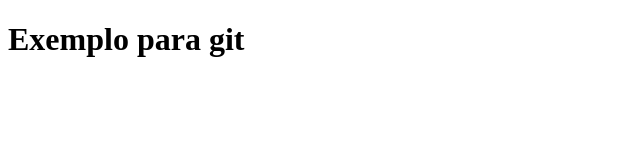
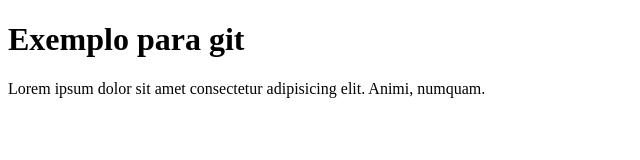
Before and after one commit to jussimar/repositorioExemploVideo, a plain HTML site: page index.html in a window 1280 px wide. Shown: the whole page, without its empty margins (0-640 px from the left). Drawn offline with Linux system fonts and the light colour scheme.

Commit message:
inseri a pag de paragrafo

```diff
--- a/index.html
+++ b/index.html
@@ -7,5 +7,7 @@
 </head>
 <body>
     <h1>Exemplo para git</h1>
+
+    <p>Lorem ipsum dolor sit amet consectetur adipisicing elit. Animi, numquam.</p>
 </body>
 </html>
```
